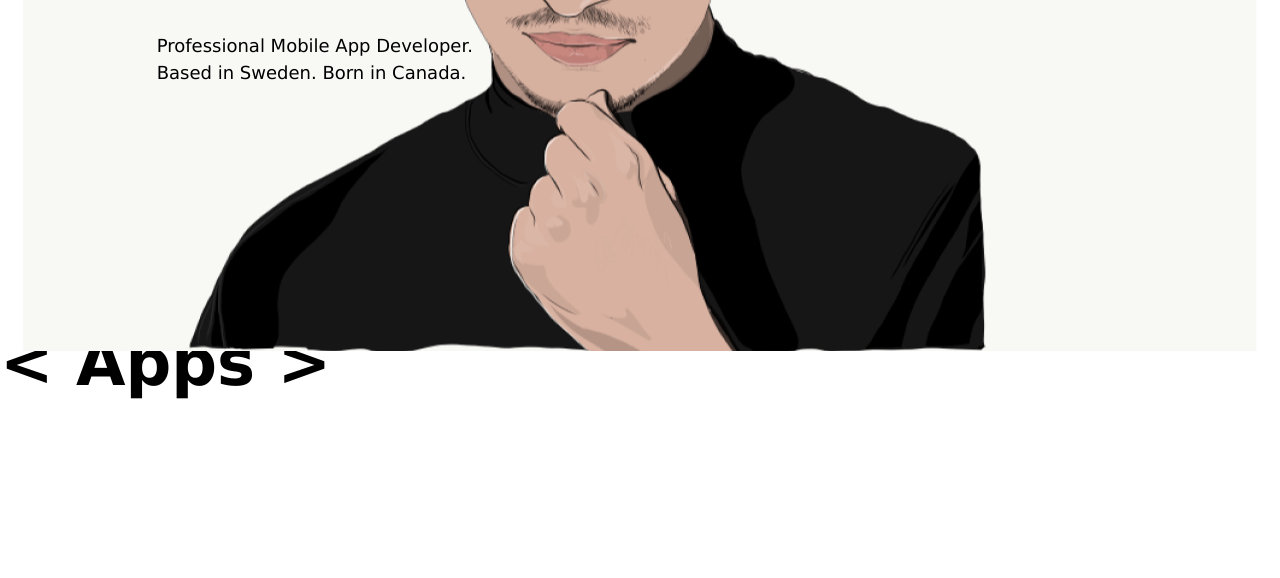
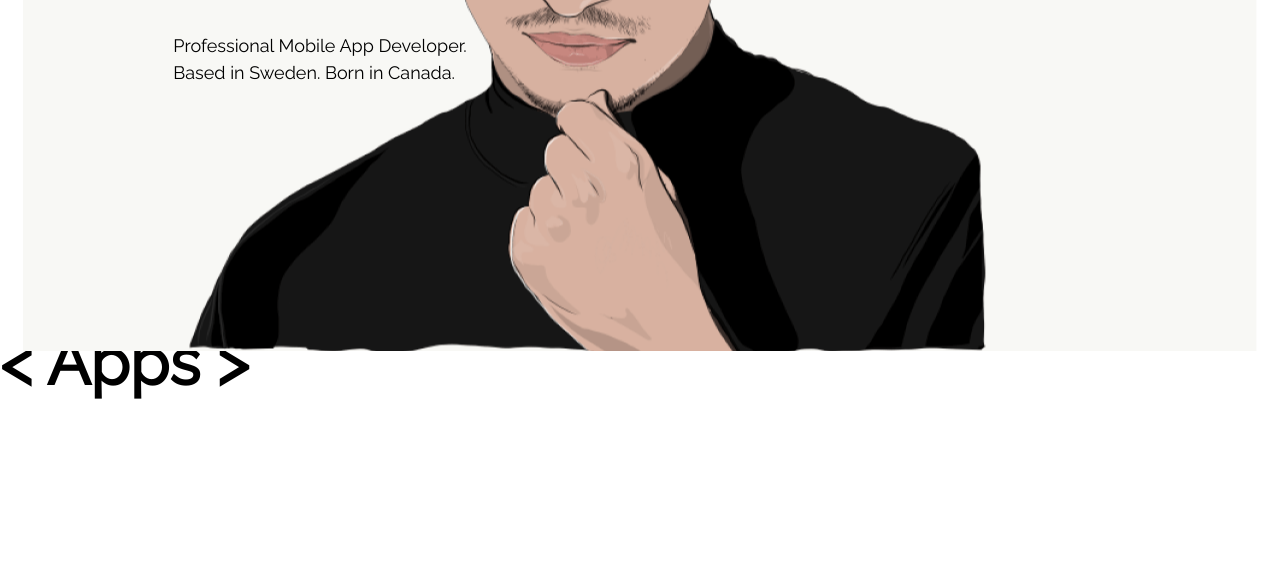
Before and after one commit to fearless-taco/Homepage, a website: page index.html in a window 1280 px wide. Shown: the part 522-1100 px from the top of the page. Drawn offline with Linux system fonts and the light colour scheme.

Commit message:
Add font Raleway

```diff
--- a/style.css
+++ b/style.css
@@ -98,10 +98,13 @@ textarea { overflow: auto; }
 
 /* End extract */
 
+/* Fonts */
+@font-face { font-family: Raleway; src: url(fonts/Raleway-Regular.ttf);}
+
 html,
-body { font-family: Verdana, sans-serif; font-size: 15px; line-height: 1; }
+body { font-family: Raleway, Verdana, sans-serif; font-size: 15px; line-height: 1; }
 html { overflow-x: hidden; }
-h1 { font-size: 36px; }
+h1 { font-size: 50px; }
 h2 { font-size: 30px; }
 h3 { font-size: 24px; }
 h4 { font-size: 20px; }
@@ -111,13 +114,13 @@ h6 { font-size: 16px; }
 .w3-sans-serif { font-family: sans-serif; }
 .w3-cursive { font-family: cursive; }
 .w3-monospace { font-family: monospace; }
-h1 { font-size: 56px; }
 
+h1 { padding: 24 0; }
 h2,
 h3,
 h4,
 h5,
-h6 { font-family: "Segoe UI", Arial, sans-serif; font-weight: 400; margin: 10px 0; }
+h6 { font-weight: 400; margin: 10px 0; }
 .w3-wide { letter-spacing: 4px; }
 hr { border: 0; border-top: 1px solid #eee; margin: 20px 0; }
 p { line-height: 1.5; }
```
Also changed, not shown: fonts/Raleway-Regular.ttf (added).
